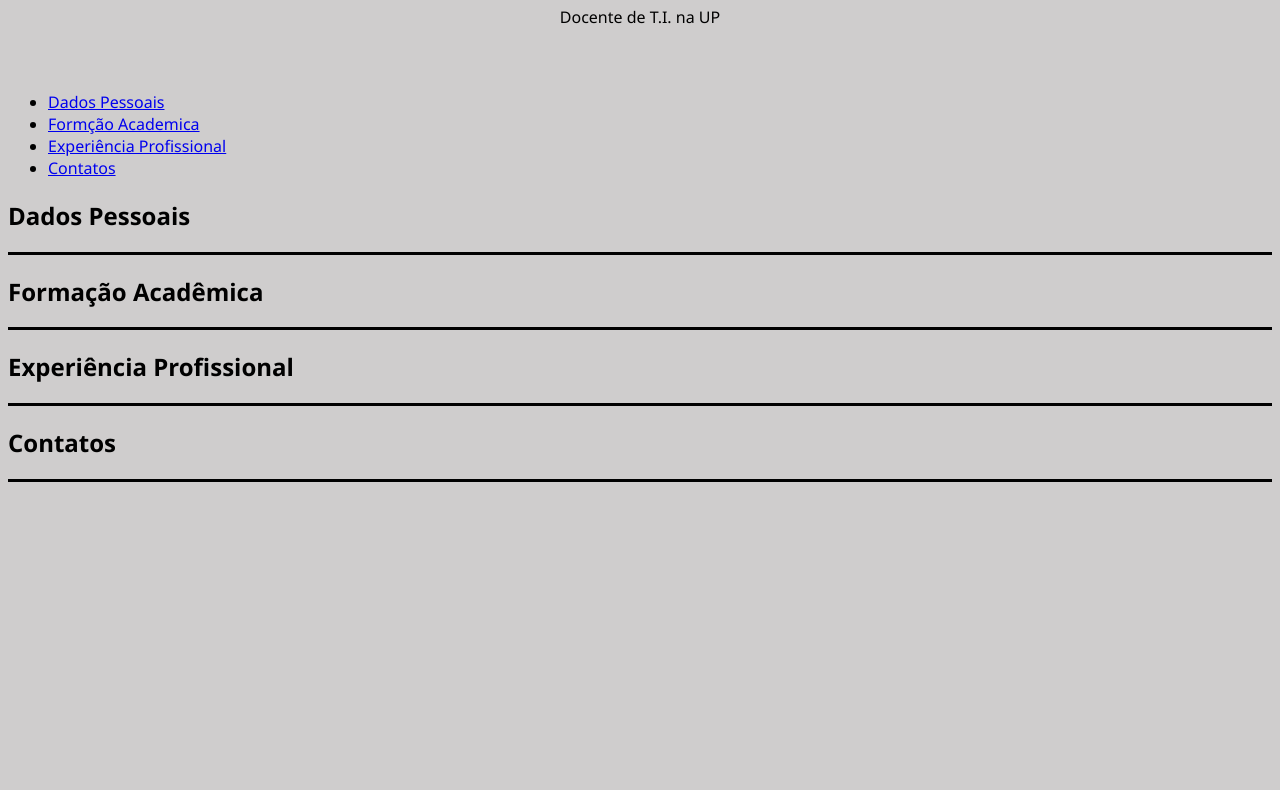
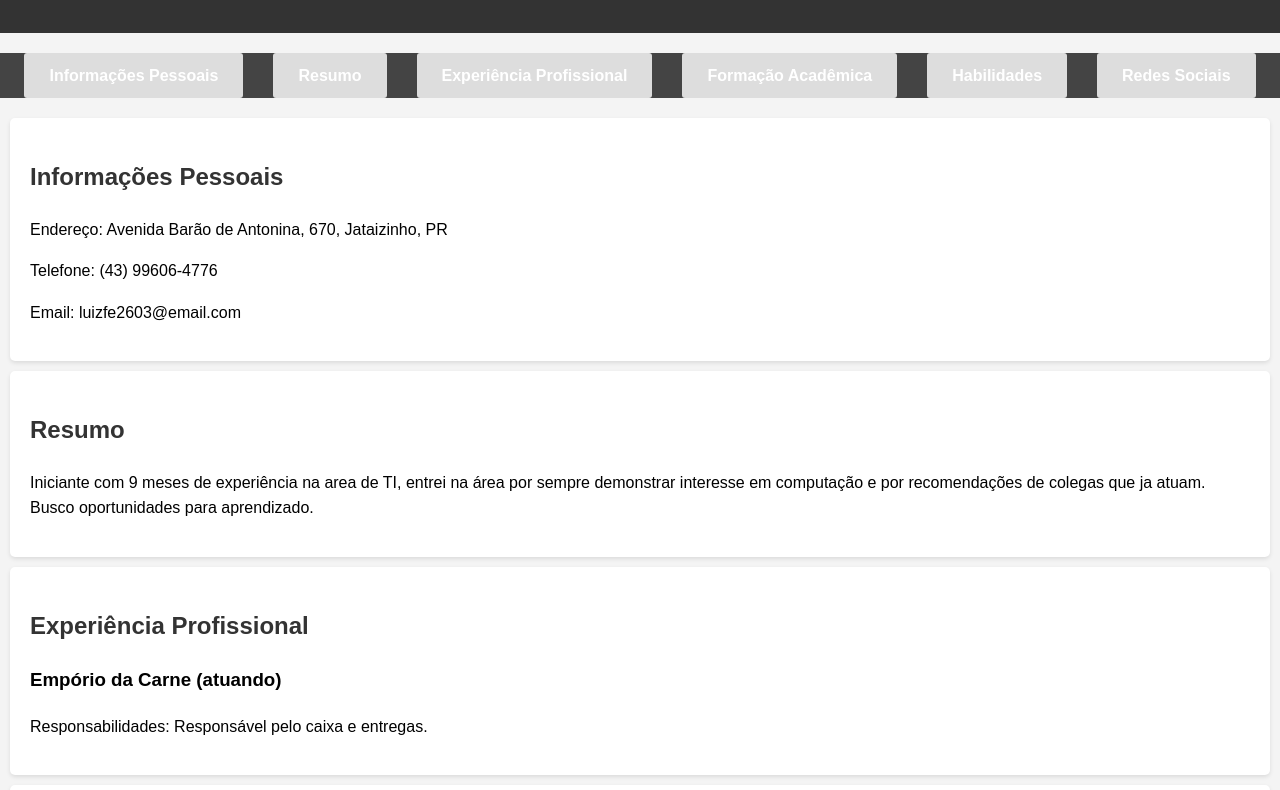
Before and after one commit to LuifeZ/aulagit, a plain HTML site: page docs/index.html in a window 1280 px wide. Shown: the part 122-912 px from the top of the page. Before the commit the page ends 800 px from the top, so only its background shows below. Drawn offline with Linux system fonts and the light colour scheme.

Commit message:
minha pagina pessoaç

```diff
--- a/docs/index.html
+++ b/docs/index.html
@@ -3,44 +3,89 @@
 <head>
     <meta charset="UTF-8">
     <meta name="viewport" content="width=device-width, initial-scale=1.0">
+    <title>Curriculo - Luiz Felipe</title>
     <link rel="stylesheet" href="meuestilo.css">
-    <title>GIT HUB PAGE</title>
 </head>
 <body>
-    <div class="titulo">
-        <h1>Luiz Felipe Costa Lucas</h1>
+    <header>
+        <div class="container">
+            <h1>Luiz Felipe</h1>
             <p>Docente de T.I. na UP</p>
         </div>
         <div>
             <nav>
                 <ul>
-                <li> <a href="#dados">Dados Pessoais</a> </li>
-                <li> <a href="#formacao">Formção Academica</a> </li>
-                <li> <a href="#experiencia">Experiência Profissional</a> </li>
-                <li><a href="#contatos">Contatos</a> </li>
+                    <li><a href="#info-pessoal">Informações Pessoais</a></li>
+                    <li><a href="#resumo">Resumo</a></li>
+                    <li><a href="#experiencia">Experiência Profissional</a></li>
+                    <li><a href="#formacao">Formação Acadêmica</a></li>
+                    <li><a href="#habilidades">Habilidades</a></li>
+                    <li><a href="#redes-sociais">Redes Sociais</a></li>
                 </ul>
             </nav>
         </div>
+    </header>
+
+    <main>
        <div>
-        <section id="dados">
-            <h2>Dados Pessoais</h2>
-            <!--Preencha seus dados-->
+        <section id="info-pessoal">
+            <h2>Informações Pessoais</h2>
+            <p>Endereço: Avenida Barão de Antonina, 670, Jataizinho, PR</p>
+            <p>Telefone: (43) 99606-4776</p>
+            <p>Email: luizfe2603@email.com</p>
         </section>
        </div>
+
+       <div>
+        <section id="resumo">
+            <h2>Resumo</h2>
+            <p>Iniciante com 9 meses de experiência na area de TI, entrei na área por sempre demonstrar interesse em computação e por recomendações de colegas que ja atuam. Busco oportunidades para aprendizado.</p>
+        </section>
+       </div>
+
+       <div>
+        <section id="experiencia">
+            <h2>Experiência Profissional</h2>
+            <article>
+                <h3>Empório da Carne (atuando)</h3>
+                <p>Responsabilidades: Responsável pelo caixa e entregas.</p>
+            </article>
+        </section>
+       </div>
+
        <div>
         <section id="formacao">
             <h2>Formação Acadêmica</h2>
+            <p>UP - ADS - Cursando</p>
         </section>
        </div>
+
         <div>
-        <section id="experiencia">
-            <h2>Experiência Profissional</h2>
+            <section id="habilidades">
+                <h2>Habilidades</h2>
+                <ul>
+                    <li>Bolador Profissional</li>
+                    <li>Main Jhin</li>
+                    <li>Ouro 2 flex</li>
+                </ul>
             </section>
         </div>
+
        <div>
-        <section id="contatos">
-            <h2>Contatos</h2>
+        <section id="redes-sociais">
+            <h2>Redes Sociais</h2>
+            <ul>
+                <li><a href="https://www.linkedin.com">LinkedIn</a></li>
+                <li><a href="https://www.github.com">GitHub</a></li>
+            </ul>
         </section>
        </div>
+
+
+    </main>
+
+    <footer>
+        <p>&copy; 2024 Luiz Felipe Costa Lucas</p>
+    </footer>
 </body>
 </html>
--- a/docs/meuestilo.css
+++ b/docs/meuestilo.css
@@ -1,15 +1,88 @@
-/*Seletor de elementos*/
-body{
-    background-color: rgb(207, 205, 205);
-    font-family: 'Segoe UI', Tahoma, Geneva, Verdana, sans-serif;
+/* Estilos Globais */
+body {
+    font-family: Arial, sans-serif;
+    line-height: 1.6;
+    margin: 0;
+    padding: 0;
+    background-color: #f4f4f4;
 }
 
-/*Seletor de classe*/
-.titulo{
+.container {
     text-align: center;
-    margin: 5%;
+    padding: 20px;
+    background-color: #333;
+    color: white;
 }
 
-section{
-    border-bottom: solid;
+header h1 {
+    margin: 0;
+    font-size: 2.5em;
 }
+
+header p {
+    margin: 10px 0;
+    font-size: 1.2em;
+}
+
+/* Estilo do Menu de Navegação */
+nav ul {
+    display: flex;
+    justify-content: center;
+    padding: 0;
+    margin: 20px 0;
+    list-style: none;
+    background-color: #444;
+}
+
+nav ul li {
+    margin: 0 15px;
+}
+
+nav ul li a {
+    color: white;
+    text-decoration: none;
+    font-weight: bold;
+    padding: 10px 15px;
+    transition: background-color 0.3s;
+}
+
+nav ul li a:hover {
+    background-color: #666;
+}
+
+/* Estilos das Seções */
+section {
+    padding: 20px;
+    margin: 10px;
+    background-color: white;
+    border-radius: 5px;
+    box-shadow: 0 2px 4px rgba(0,0,0,0.1);
+}
+
+section h2 {
+    color: #333;
+}
+
+ul {
+    padding: 0;
+    list-style: none;
+}
+
+ul li {
+    background-color: #ddd;
+    margin: 5px 0;
+    padding: 10px;
+    border-radius: 3px;
+}
+
+/* Layout Responsivo */
+@media (max-width: 768px) {
+    nav ul {
+        flex-direction: column;
+        align-items: center;
+    }
+
+    section {
+        margin: 20px 0;
+    }
+}
```
Lines whose indentation alone changed are shown as unchanged.
